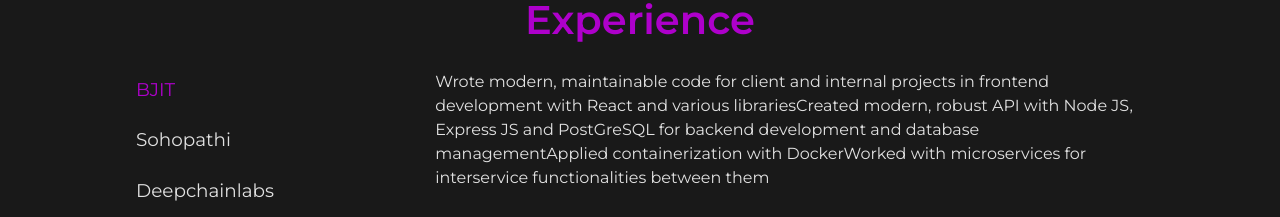
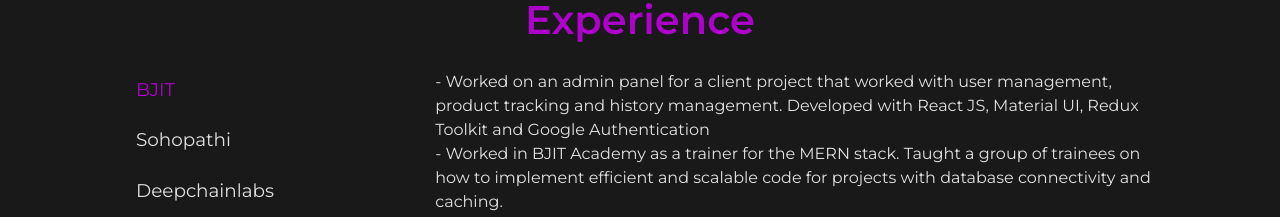
Before and after one commit to snigdho611/snigdho611.dev, a React (Vite) app: page / in a window 1280 px wide. Shown: the part 722-939 px from the top of the page. Built offline with nearby package versions, Linux system fonts and the light colour scheme.

Commit message:
Adding updated content

```diff
--- a/src/components/Experience/index.scss
+++ b/src/components/Experience/index.scss
@@ -44,6 +44,8 @@
 
     &_display {
         grid-row: span 2;
+        display: flex;
+        flex-direction: column;
         // padding: 1.25rem;
     }
 }
--- a/src/components/Experience/index.tsx
+++ b/src/components/Experience/index.tsx
@@ -10,7 +10,7 @@ const Experience = () => {
   const isInView = useInView(ref, { once: true });
   const controls = useAnimation();
   const variants = {
-    visible: { opacity: 1, transition: { duration: 1.5 } },
+    visible: { opacity: 1, transition: { duration: 1.5, delay: !isInView ? 1.5 : 0 } },
     hidden: { opacity: 0 }
   };
 
@@ -52,13 +52,16 @@ const Experience = () => {
         key={currentExp}
         initial={{ opacity: 0, y: -20 }}
         animate={{ opacity: 1, y: 0 }}
+        transition={{ duration: 0.5 }}
         // exit={{opacity: 0, y:-20}}
         // ref={scope}
         // initial={{ opacity: 0 }}
         // variants={variants} animate="show" initial="hide"
         className="experience_display"
       >
-        {data.experience[currentExp].description}
+        {data.experience[currentExp].description.map((element) => {
+          return <span>- {element}</span>;
+        })}
       </motion.div>
       {/* </AnimatePresence> */}
     </motion.div>
--- a/src/data/index.tsx
+++ b/src/data/index.tsx
@@ -50,9 +50,9 @@ const data = {
       timeEnd: "Present",
       url: "https://bjitgroup.com/",
       description: [
-          "Wrote modern, maintainable code for client and internal projects in frontend development with React and various libraries",
-          "Created modern, robust API with Node JS, Express JS and PostGreSQL for backend development and database management",
-          "Applied containerization with Docker",
+        "Worked on an admin panel for a client project that worked with user management, product tracking and history management. Developed with React JS, Material UI, Redux Toolkit and Google Authentication",
+        "Worked in BJIT Academy as a trainer for the MERN stack. Taught a group of trainees on how to implement efficient and scalable code for projects with database connectivity and caching.",
+        "Worked on a gaming system with microservices for a client project. Needed to work with various modules including user management, transactions, score management, payment gateways and pub/sub notification system. Developed with React JS, Node JS, Express JS, PostgreSQL, RabbitMQ and Docker.",
         "Worked with microservices for interservice functionalities between them",
       ],
     },
```
Lines whose indentation alone changed are shown as unchanged.
